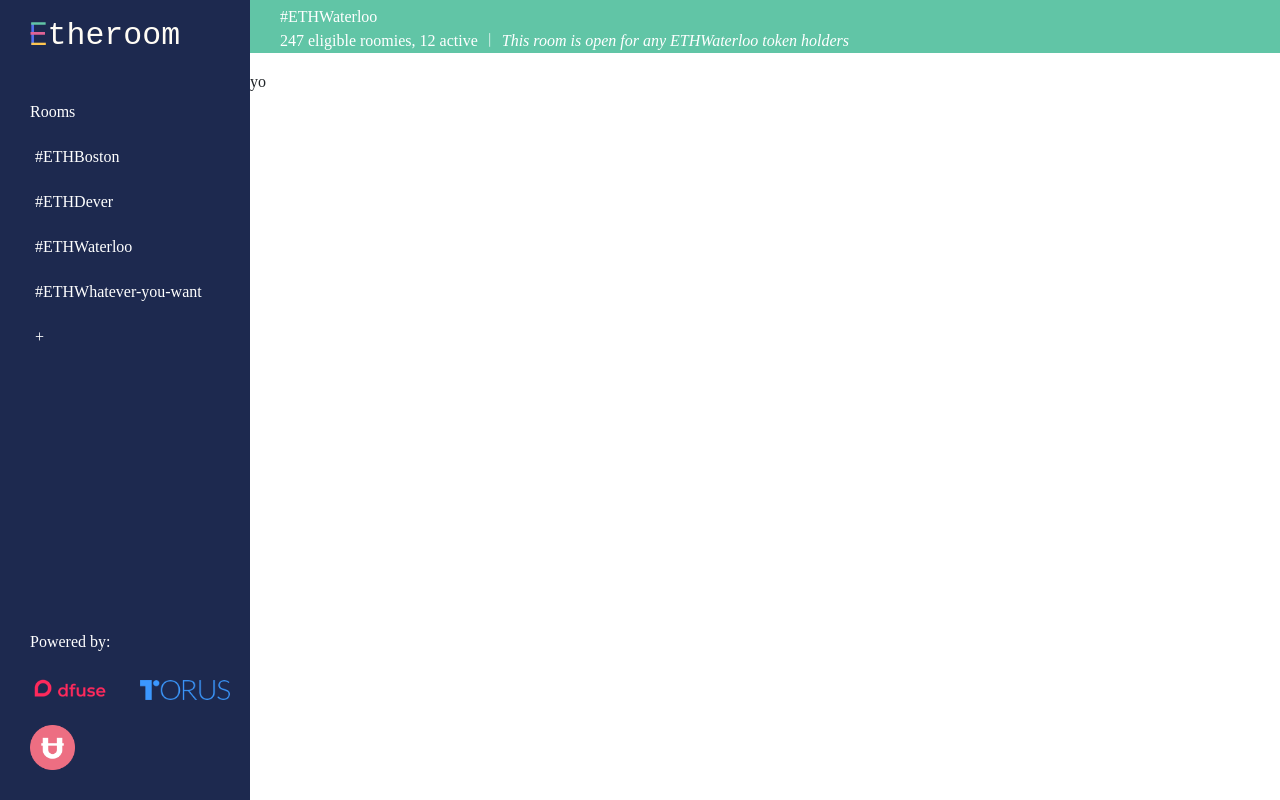
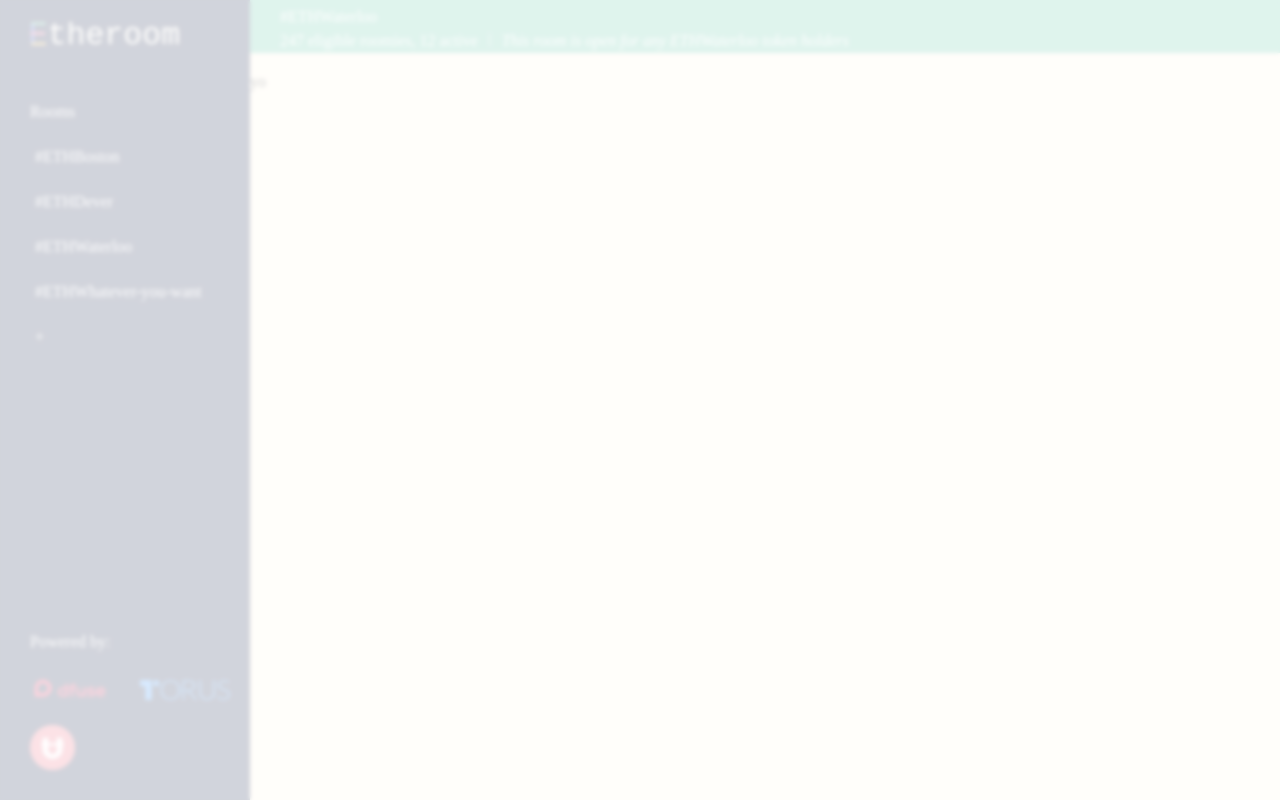
Before and after one commit to ChrisGivelas/ethwaterloo, a React (Create React App) app in the folder frontend/: page / in a window 1280 px wide. Built offline with nearby package versions, Linux system fonts and the light colour scheme.

Commit message:
Create overlay component

```diff
--- a/frontend/src/styles/index.scss
+++ b/frontend/src/styles/index.scss
@@ -35,6 +35,10 @@
 @import "~bootstrap/scss/spinners";
 @import "~bootstrap/scss/utilities";
 @import "~bootstrap/scss/print";
+
+body {
+ background-color: #FFF7e5;
+}
 
 p {
   font-family: Avenir Next;
@@ -143,3 +147,19 @@ li {
 #content{
   margin: 70px 0 0 250px;
 }
+
+#LoginOverlay {
+    /* Height & width depends on how you want to reveal the overlay (see JS below) */
+    height: 100%;
+    position: fixed; /* Stay in place */
+    z-index: 1; /* Sit on top */
+    left: 0;
+    top: 0;
+    right: 0;
+    bottom: 0;
+    z-index: 9999;
+    backdrop-filter: blur(2px);
+    background-color: rgba(255, 255, 255, 0.8); /* Black w/opacity */
+    overflow-x: hidden; /* Disable horizontal scroll */
+    transition: 0.5s; /* 0.5 second transition effect to slide in or slide down the overlay (height or width, depending on reveal) */
+}
--- /dev/null
+++ b/frontend/src/views/front/ChatArea.jsx
@@ -0,0 +1,11 @@
+import React from "react";
+
+const ChatArea = props => {
+  return (
+    <div id="content">
+      <p>yo</p>
+    </div>
+  )
+}
+
+export default ChatArea;
--- a/frontend/src/views/front/Front.jsx
+++ b/frontend/src/views/front/Front.jsx
@@ -1,17 +1,17 @@
 import React from "react";
 import Sidebar from "./Sidebar";
 import TopNav from "./TopNav";
+import ChatArea from "./ChatArea";
+import LoginOverlay from "./LoginOverlay";
 
 const Front = props => {
   return (
     <section>
       <div className="wrapper">
+        <LoginOverlay></LoginOverlay>
         <Sidebar></Sidebar>
         <TopNav></TopNav>
-        <div id="content">
-
-          <p>yo</p>
-        </div>
+        <ChatArea></ChatArea>
       </div>
     </section>
   );
--- /dev/null
+++ b/frontend/src/views/front/LoginOverlay.jsx
@@ -0,0 +1,11 @@
+import React from "react";
+
+const LoginOverlay = props => {
+  return (
+    <div id="LoginOverlay">
+
+    </div>
+  )
+}
+
+export default LoginOverlay;
```
Also changed, not shown: 1 other file (tests, documents, lock files or other folders).
